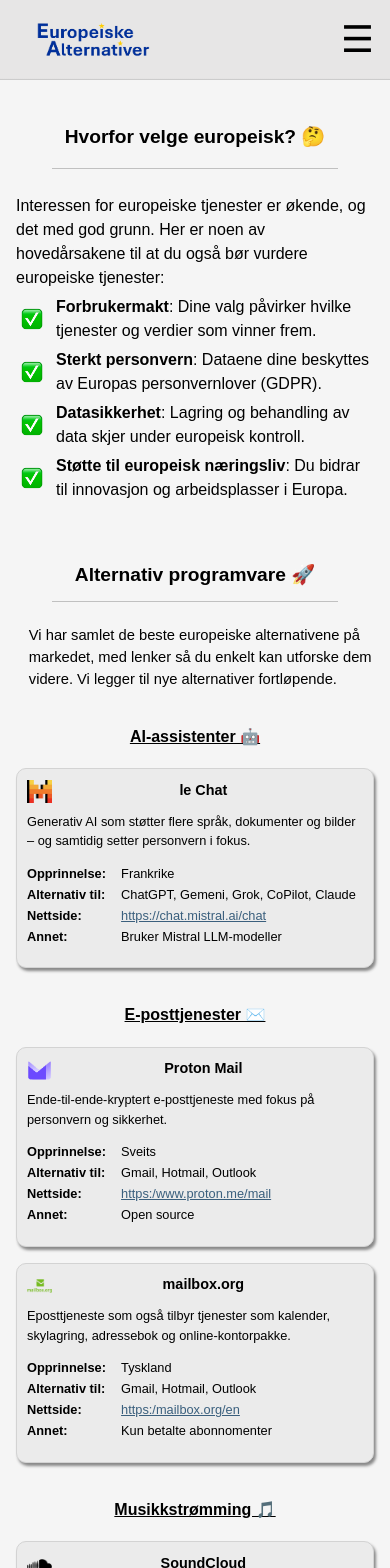
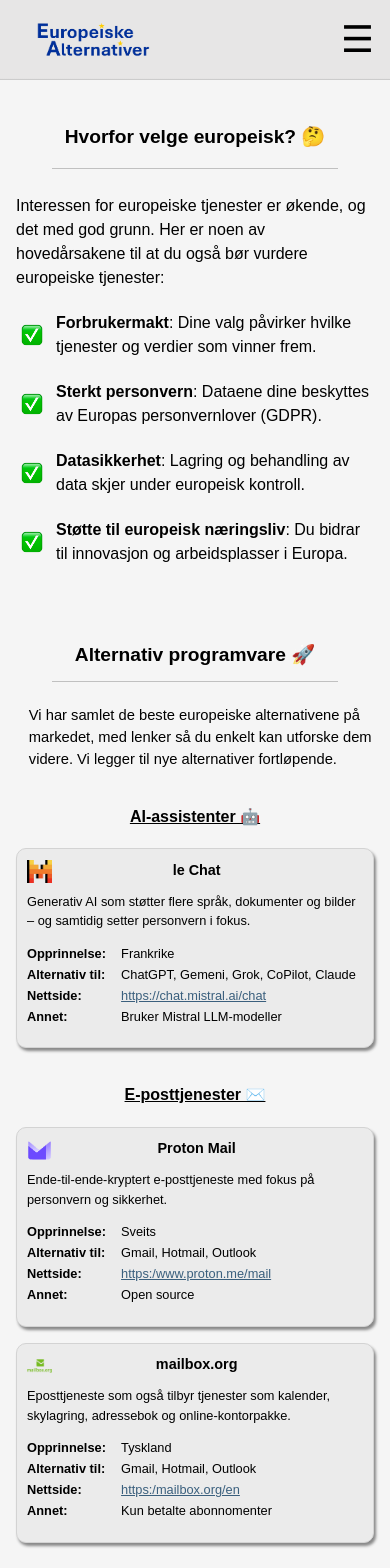
Before and after one commit to Operheimeren/europeiske-alternativer, a SvelteKit app: page / in a window 390 px wide. Shown: the top 1568 px of the page. Built offline with nearby package versions, Linux system fonts and the light colour scheme.

Commit message:
minor fixes

```diff
--- a/src/app.css
+++ b/src/app.css
@@ -442,6 +442,7 @@
 .info-text-intro {
     display: flex;
     align-items: center;
+    padding-bottom: 1rem;
     gap: 0.5rem;
     color: var(--text-color);
     margin-top: 0rem;
@@ -810,7 +811,7 @@
         max-width: 420px;
         height: 200px;
         grid-row-gap: 1px;
-        grid-template-columns: 10% 18% 5% 14% 10% 15% 21% 1% 6%;
+        grid-template-columns: 10% 18% 3% 14% 10% 15% 21% 1% 8%;
         justify-content: flex-start;
     }
 
--- a/src/lib/data/alternatives.json
+++ b/src/lib/data/alternatives.json
@@ -79,7 +79,7 @@
         "country": "Nederland",
         "alt_to": "Google, Bing, Yahoo",
         "website": "https:\/\/www.startpage.com",
-        "other_info": "Basert på Googles søkemotor - uten å spore",
+        "other_info": "Basert på Googles søkemotor",
         "company_guidelines": null,
         "language": "NO",
         "only": null
@@ -96,7 +96,7 @@
         "country": "The Netherlands ",
         "alt_to": "Google, Bing, Yahoo",
         "website": "https:\/\/www.startpage.com",
-        "other_info": "Based on Google's search engine - without tracking",
+        "other_info": "Based on Google's search engine",
         "company_guidelines": null,
         "language": "EN",
         "only": null
```
